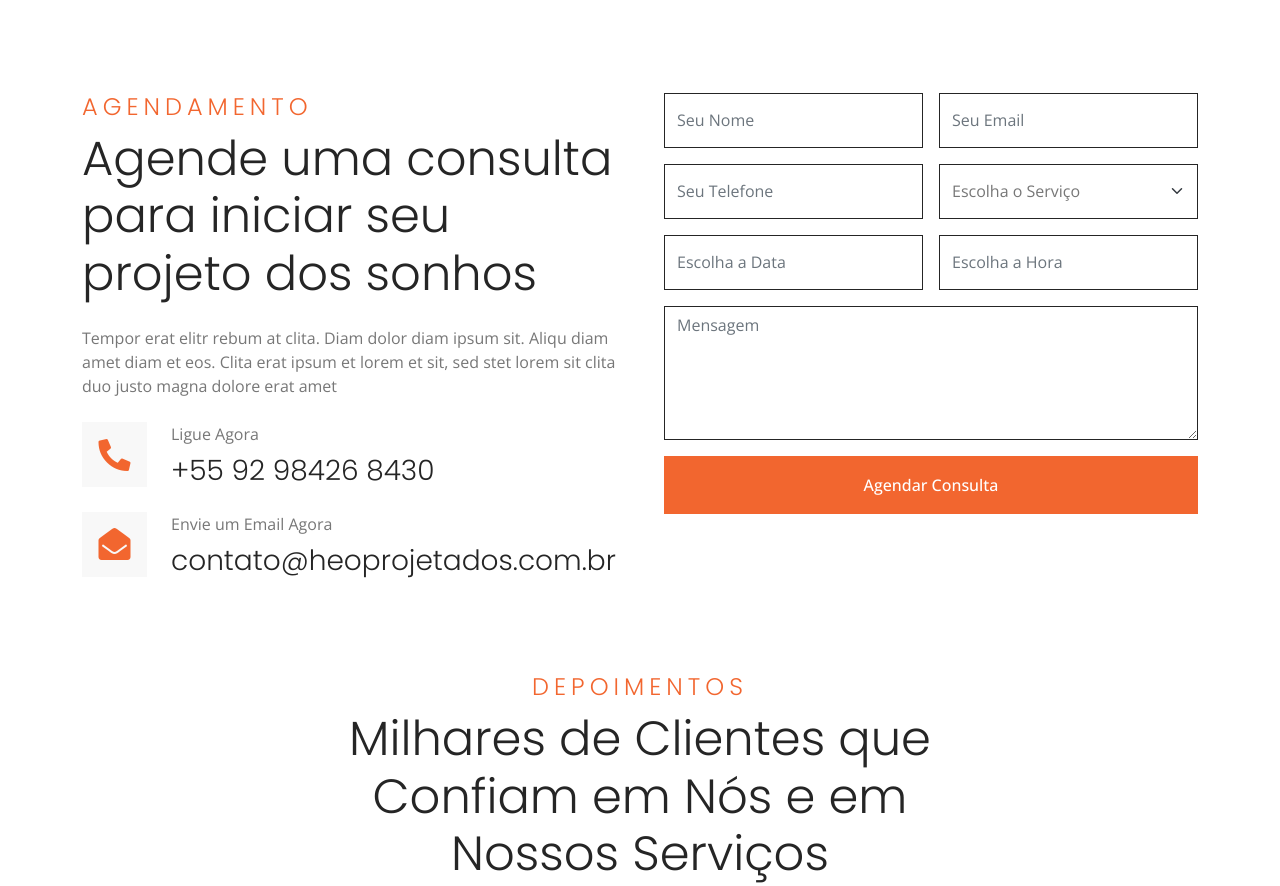
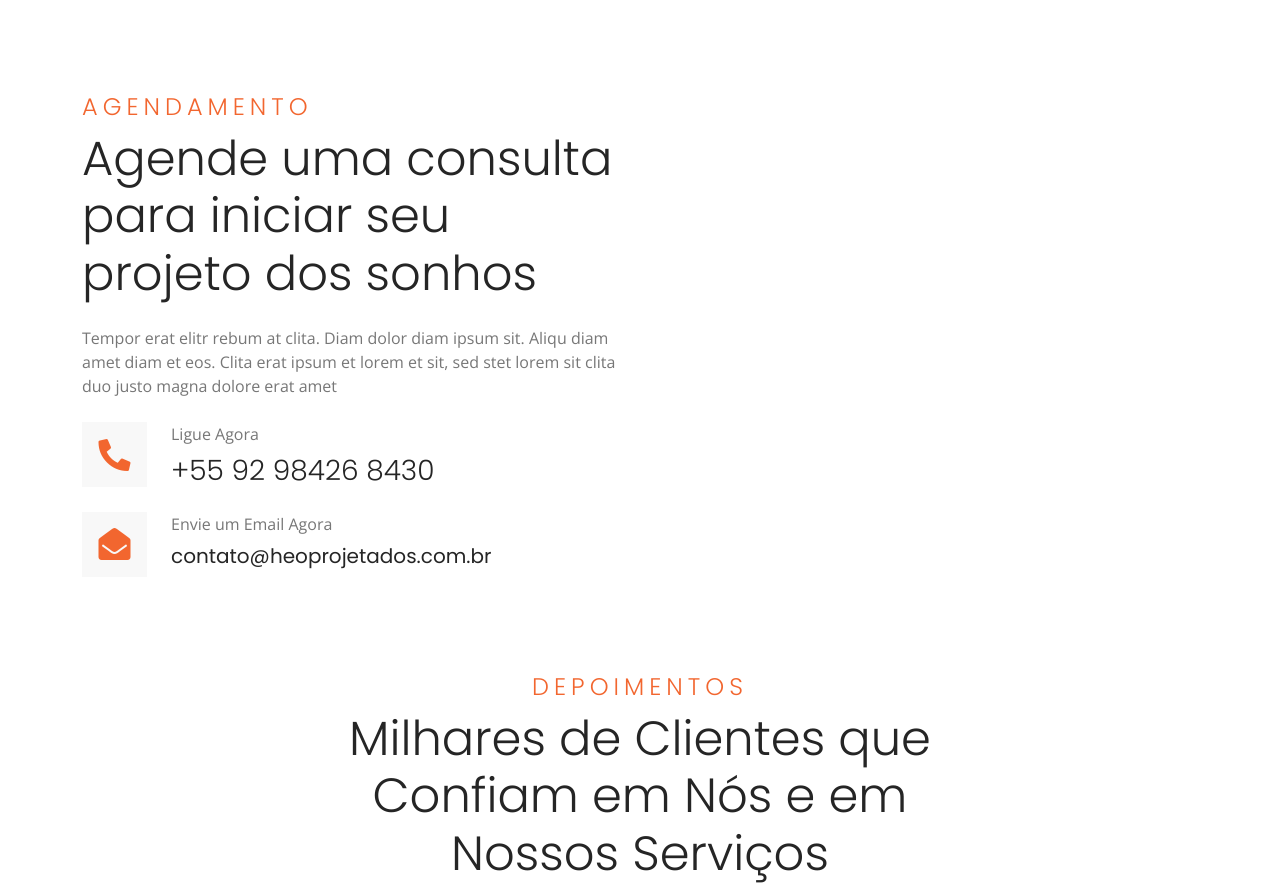
Before and after one commit to andrelobo/HeO-Projetados, a plain HTML site: page index.html in a window 1280 px wide. Shown: the part 3290-4176 px from the top of the page. Drawn offline with nearby package versions, Linux system fonts and the light colour scheme.

Commit message:
fix: add footer ś new design

```diff
--- a/index.html
+++ b/index.html
@@ -336,49 +336,13 @@
                             </div>
                             <div class="ms-4">
                                 <p class="mb-2">Envie um Email Agora</p>
-                                <h3 class="mb-0">contato@heoprojetados.com.br</h3>
+                                <h5 class="mb-0">contato@heoprojetados.com.br</h5>
                             </div>
                         </div>
                     </div>
                 </div>
             </div>
-            <div class="col-lg-6 wow fadeInUp" data-wow-delay="0.5s">
-                <div class="row g-3">
-                    <div class="col-12 col-sm-6">
-                        <input type="text" class="form-control" placeholder="Seu Nome" style="height: 55px;">
-                    </div>
-                    <div class="col-12 col-sm-6">
-                        <input type="email" class="form-control" placeholder="Seu Email" style="height: 55px;">
-                    </div>
-                    <div class="col-12 col-sm-6">
-                        <input type="text" class="form-control" placeholder="Seu Telefone" style="height: 55px;">
-                    </div>
-                    <div class="col-12 col-sm-6">
-                        <select class="form-select" style="height: 55px;">
-                            <option selected>Escolha o Serviço</option>
-                            <option value="1">Serviço 1</option>
-                            <option value="2">Serviço 2</option>
-                            <option value="3">Serviço 3</option>
-                        </select>
-                    </div>
-                    <div class="col-12 col-sm-6">
-                        <div class="date" id="date" data-target-input="nearest">
-                            <input type="text" class="form-control datetimepicker-input" placeholder="Escolha a Data" data-target="#date" data-toggle="datetimepicker" style="height: 55px;">
-                        </div>
-                    </div>
-                    <div class="col-12 col-sm-6">
-                        <div class="time" id="time" data-target-input="nearest">
-                            <input type="text" class="form-control datetimepicker-input" placeholder="Escolha a Hora" data-target="#time" data-toggle="datetimepicker" style="height: 55px;">
-                        </div>
-                    </div>
-                    <div class="col-12">
-                        <textarea class="form-control" rows="5" placeholder="Mensagem"></textarea>
-                    </div>
-                    <div class="col-12">
-                        <button class="btn btn-primary w-100 py-3" type="submit">Agendar Consulta</button>
-                    </div>
-                </div>
-            </div>
+
         </div>
     </div>
 </div>
@@ -458,10 +422,10 @@
         <div class="copyright">
             <div class="row">
                 <div class="col-md-6 text-center text-md-start mb-3 mb-md-0">
-                    &copy; <a class="border-bottom" href="#">SeuSite</a>, Todos os Direitos Reservados.
+                    &copy; <a class="border-bottom" href="#">Lobodev Tech     </a>, Todos os Direitos Reservados.
                 </div>
                 <div class="col-md-6 text-center text-md-end">
-                    Desenvolvido por <a class="border-bottom" href="https://seusite.com">SeuSite</a>
+                    Desenvolvido por <a class="border-bottom" href="https://Lobodev Tech     .com">Lobodev Tech     </a>
                 </div>
             </div>
         </div>
```
Also changed, not shown: about.html (+2 -2 lines).
